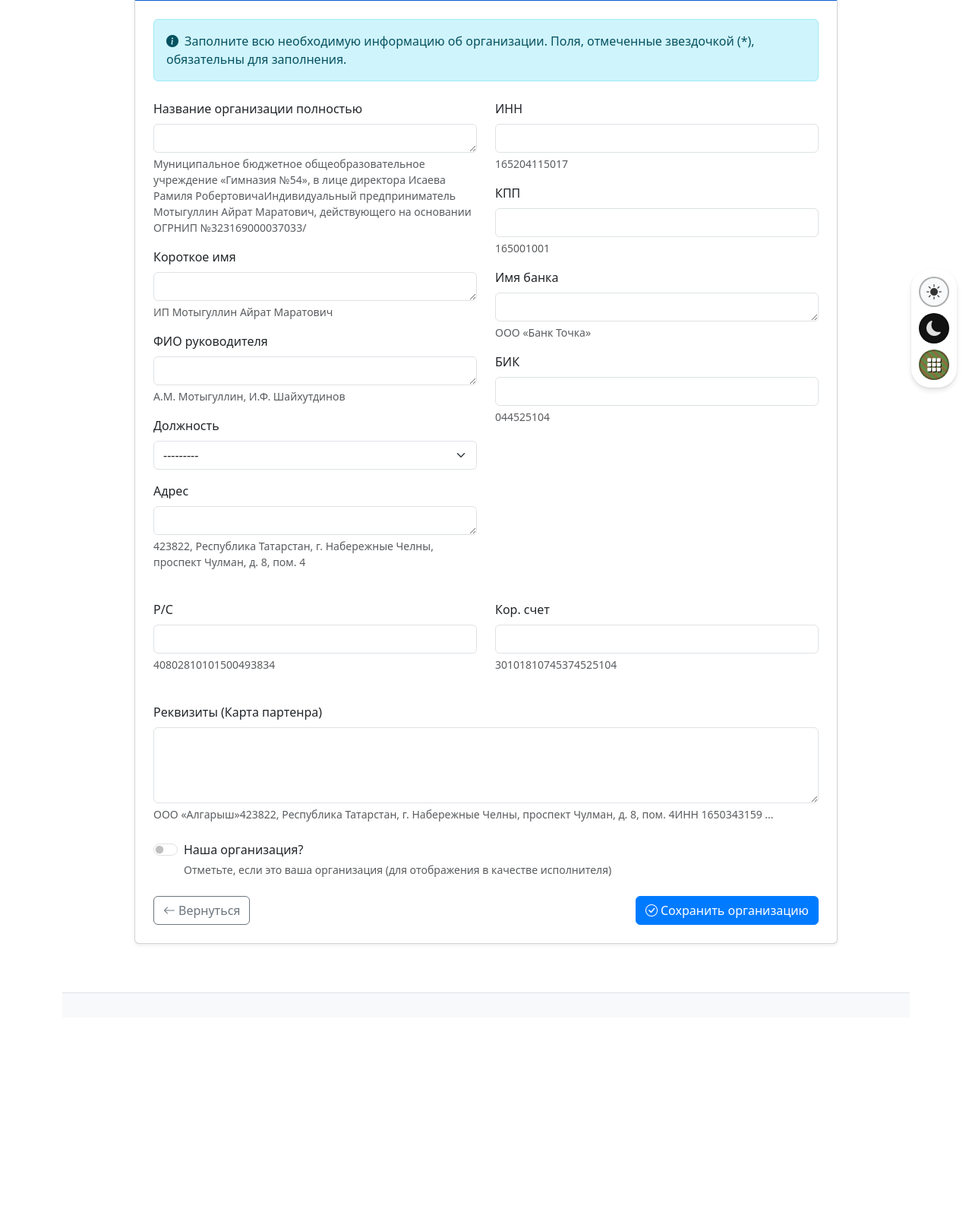
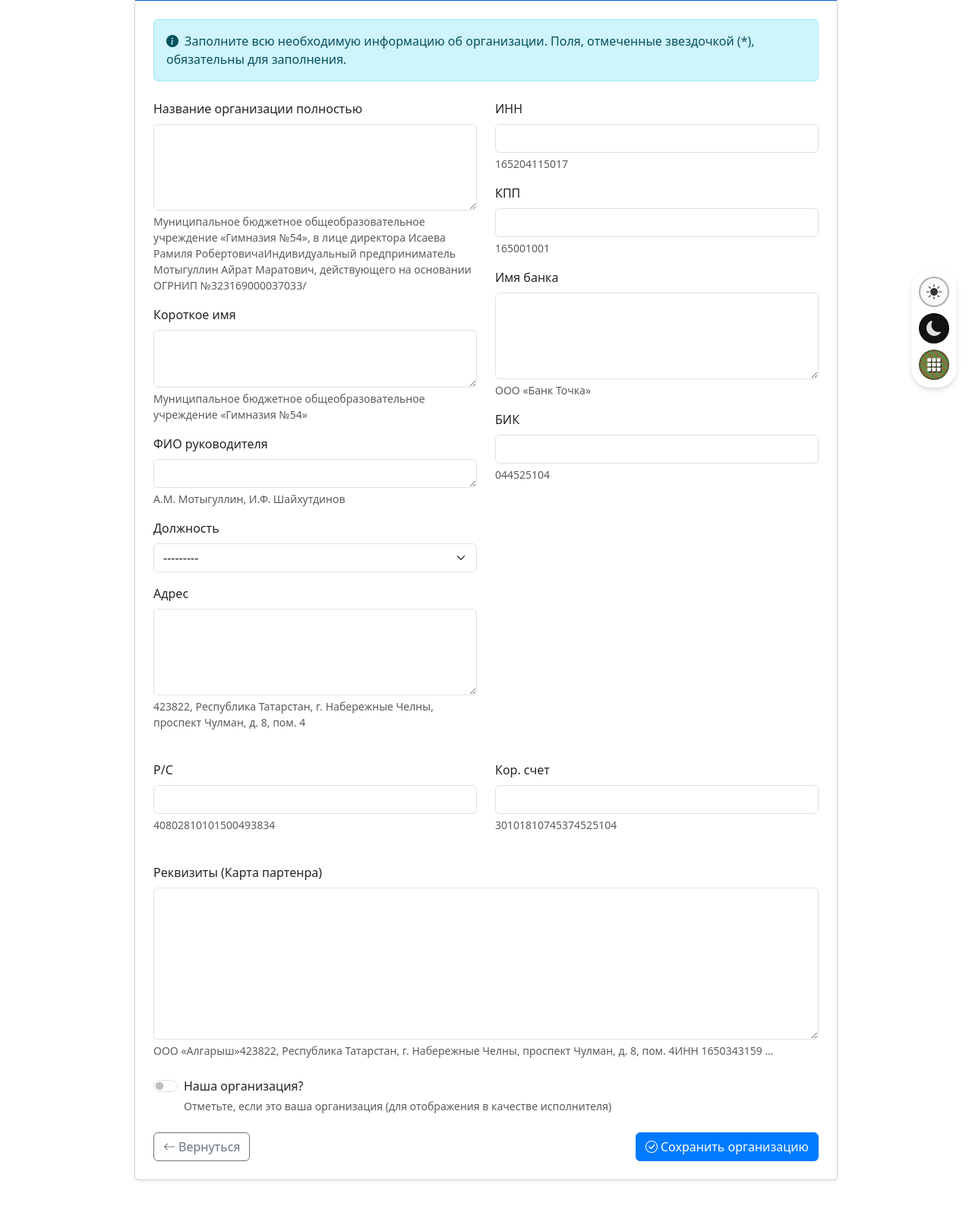
Before and after one commit to user116RUS/docs_create, a Django app: page /create_organisation/ in a window 1280 px wide. Shown: the part 270-1878 px from the top of the page at 76% size. Before the commit the page ends 1577 px from the top, so only its background shows below. Run offline with Django 5.2, Linux system fonts and the light colour scheme; the visitor is signed in with stand-in values (Sample User, id 1).

Commit message:
v_1 debug

```diff
--- a/main/models.py
+++ b/main/models.py
@@ -52,7 +52,7 @@ class Organisation(models.Model):
     short_name = models.TextField(
         max_length=100,
         verbose_name="Короткое имя",
-        help_text="ИП Мотыгуллин Айрат Маратович",
+        help_text="Муниципальное бюджетное общеобразовательное учреждение «Гимназия №54»",
 
     )
     correspondent_bank_account = models.CharField(
@@ -81,7 +81,7 @@ class Organisation(models.Model):
         verbose_name="Наша организация?",
     )
     def __str__(self):
-        return self.name
+        return self.short_name
 
 
 class Service(models.Model):
--- a/main/views.py
+++ b/main/views.py
@@ -332,6 +332,7 @@ def download_act(request, document_id):
     services_table = []
     total_sum = 0
     total_viewers = 0
+    prev_service_name = ""  # Добавляем переменную для хранения предыдущего названия услуги
 
     for i, service in enumerate(services, 1):
         # Если у услуги есть категории зрителей, создаем строки для каждой категории
@@ -341,9 +342,22 @@ def download_act(request, document_id):
                 total_sum += category_total
                 total_viewers += category.viewers
 
+                # Определяем название услуги
+                if j == 1:
+                    # Для первой категории запоминаем название услуги
+                    service_name = service.name
+                    prev_service_name = service_name
+                else:
+                    # Для последующих категорий оставляем пустое название (по умолчанию)
+                    service_name = ""
+
+                # Если сумма равна 0, берем предыдущее название услуги и добавляем "(СВО)"
+                if category_total == 0:
+                    service_name = f"{prev_service_name} (СВО)"
+
                 services_table.append({
                     'num': i if j == 1 else '',  # Номер услуги только для первой категории
-                    'service_name': service.name if j == 1 else '',  # Название услуги только для первой категории
+                    'service_name': service_name,  # Теперь используем переменную service_name
                     'service_date': service.date if j == 1 else '',  # Дата услуги только для первой категории
                     'category': True,  # Это категория зрителей
                     'viewers': category.viewers,
@@ -364,6 +378,7 @@ def download_act(request, document_id):
                 'price': 0,
                 'total': 0
             })
+            prev_service_name = service.name  # Сохраняем название услуги
 
     # Создаем список категорий зрителей для всех услуг (для обратной совместимости)
     viewer_categories = []
@@ -436,6 +451,7 @@ def download_invoice(request, document_id):
     services_table = []
     total_sum = 0
     total_viewers = 0
+    prev_service_name = ""  # Добавляем переменную для хранения предыдущего названия услуги
 
     for i, service in enumerate(services, 1):
         # Если у услуги есть категории зрителей, создаем строки для каждой категории
@@ -445,9 +461,22 @@ def download_invoice(request, document_id):
                 total_sum += category_total
                 total_viewers += category.viewers
 
+                # Определяем название услуги
+                if j == 1:
+                    # Для первой категории запоминаем название услуги
+                    service_name = service.name
+                    prev_service_name = service_name
+                else:
+                    # Для последующих категорий оставляем пустое название (по умолчанию)
+                    service_name = ""
+
+                # Если сумма равна 0, берем предыдущее название услуги и добавляем "(СВО)"
+                if category_total == 0:
+                    service_name = f"{prev_service_name} (СВО)"
+
                 services_table.append({
                     'num': i if j == 1 else '',  # Номер услуги только для первой категории
-                    'service_name': service.name if j == 1 else '',  # Название услуги только для первой категории
+                    'service_name': service_name,  # Теперь используем переменную service_name
                     'service_date': service.date if j == 1 else '',  # Дата услуги только для первой категории
                     'category': True,  # Это категория зрителей
                     'viewers': category.viewers,
@@ -468,6 +497,7 @@ def download_invoice(request, document_id):
                 'price': 0,
                 'total': 0
             })
+            prev_service_name = service.name  # Сохраняем название услуги
 
     # Создаем список категорий зрителей для всех услуг (для обратной совместимости)
     viewer_categories = []
@@ -541,6 +571,7 @@ def download_contract(request, document_id):
     services_table = []
     total_sum = 0
     total_viewers = 0
+    prev_service_name = ""  # Добавляем переменную для хранения предыдущего названия услуги
 
     for i, service in enumerate(services, 1):
         # Если у услуги есть категории зрителей, создаем строки для каждой категории
@@ -550,9 +581,22 @@ def download_contract(request, document_id):
                 total_sum += category_total
                 total_viewers += category.viewers
 
+                # Определяем название услуги
+                if j == 1:
+                    # Для первой категории запоминаем название услуги
+                    service_name = service.name
+                    prev_service_name = service_name
+                else:
+                    # Для последующих категорий оставляем пустое название (по умолчанию)
+                    service_name = ""
+
+                # Если сумма равна 0, берем предыдущее название услуги и добавляем "(СВО)"
+                if category_total == 0:
+                    service_name = f"{prev_service_name} (СВО)"
+
                 services_table.append({
                     'num': i if j == 1 else '',  # Номер услуги только для первой категории
-                    'service_name': service.name if j == 1 else '',  # Название услуги только для первой категории
+                    'service_name': service_name,  # Теперь используем переменную service_name
                     'service_date': service.date if j == 1 else '',  # Дата услуги только для первой категории
                     'category': True,  # Это категория зрителей
                     'viewers': category.viewers,
@@ -573,6 +617,7 @@ def download_contract(request, document_id):
                 'price': 0,
                 'total': 0
             })
+            prev_service_name = service.name  # Сохраняем название услуги
 
     # Создаем список категорий зрителей для всех услуг (для обратной совместимости)
     viewer_categories = []
@@ -663,6 +708,7 @@ def download_all_docs(request, document_id):
         services_table = []
         total_sum = 0
         total_viewers = 0
+        prev_service_name = ""  # Добавляем переменную для хранения предыдущего названия услуги
 
         for i, service in enumerate(services, 1):
             if service.viewer_categories.exists():
@@ -671,9 +717,22 @@ def download_all_docs(request, document_id):
                     total_sum += category_total
                     total_viewers += category.viewers
 
+                    # Определяем название услуги
+                    if j == 1:
+                        # Для первой категории запоминаем название услуги
+                        service_name = service.name
+                        prev_service_name = service_name
+                    else:
+                        # Для последующих категорий оставляем пустое название (по умолчанию)
+                        service_name = ""
+
+                    # Если сумма равна 0, берем предыдущее название услуги и добавляем "(СВО)"
+                    if category_total == 0:
+                        service_name = f"{prev_service_name} (СВО)"
+
                     services_table.append({
                         'num': i if j == 1 else '',
-                        'service_name': service.name if j == 1 else '',
+                        'service_name': service_name,
                         'service_date': service.date if j == 1 else '',
                         'category': True,
                         'viewers': category.viewers,
--- a/templates/main/create_docs.html
+++ b/templates/main/create_docs.html
@@ -1309,7 +1309,7 @@ document.addEventListener('DOMContentLoaded', function() {
                 <div class="col-md-6">
                     <div class="form-group mb-3">
                         <label class="form-label">Цена за единицу</label>
-                        <input type="number" class="form-control category-price" min="0.01" step="0.01" value="${price}" required>
+                        <input type="number" class="form-control category-price" min="0" step="0.01" value="${price}" required>
                         <div class="invalid-feedback"></div>
                     </div>
                 </div>
--- a/templates/main/create_organisation.html
+++ b/templates/main/create_organisation.html
@@ -10,6 +10,23 @@
     }
     .text-area-md {
         height: 100px !important;
+        resize: vertical; /* Добавляем возможность изменения размера по вертикали */
+        min-height: 100px; /* Минимальная высота */
+    }
+    .text-area-lg {
+        height: 114px !important; /* В 3 раза больше чем стандартная высота поля */
+        resize: vertical; /* Добавляем возможность изменения размера по вертикали */
+        min-height: 114px; /* Минимальная высота */
+    }
+    .text-area-xl {
+        height: 200px !important; /* Ещё больше для реквизитов */
+        resize: vertical; /* Добавляем возможность изменения размера по вертикали */
+        min-height: 200px; /* Минимальная высота */
+    }
+    .text-area-md-2x {
+        height: 76px !important; /* В 2 раза больше стандартной высоты */
+        resize: vertical;
+        min-height: 76px;
     }
 </style>
 <div class="row my-4">
@@ -36,7 +53,7 @@
                         <div class="col-md-6">
                             <div class="form-group mb-3">
                                 <label for="{{ form.name.id_for_label }}" class="form-label">{{ form.name.label }}</label>
-                                {{ form.name|addclass:"form-control input-sm" }}
+                                {{ form.name|addclass:"form-control text-area-lg" }}
                                 <div class="form-text">{{ form.name.help_text }}</div>
                                 {% if form.name.errors %}
                                 <div class="invalid-feedback d-block">
@@ -47,7 +64,7 @@
 
                             <div class="form-group mb-3">
                                 <label for="{{ form.short_name.id_for_label }}" class="form-label">{{ form.short_name.label }}</label>
-                                {{ form.short_name|addclass:"form-control input-sm" }}
+                                {{ form.short_name|addclass:"form-control text-area-md-2x" }}
                                 <div class="form-text">{{ form.short_name.help_text }}</div>
                                 {% if form.short_name.errors %}
                                 <div class="invalid-feedback d-block">
@@ -79,7 +96,7 @@
 
                             <div class="form-group mb-3">
                                 <label for="{{ form.address.id_for_label }}" class="form-label">{{ form.address.label }}</label>
-                                {{ form.address|addclass:"form-control input-sm" }}
+                                {{ form.address|addclass:"form-control text-area-lg" }}
                                 <div class="form-text">{{ form.address.help_text }}</div>
                                 {% if form.address.errors %}
                                 <div class="invalid-feedback d-block">
@@ -114,7 +131,7 @@
 
                             <div class="form-group mb-3">
                                 <label for="{{ form.bank_name.id_for_label }}" class="form-label">{{ form.bank_name.label }}</label>
-                                {{ form.bank_name|addclass:"form-control input-sm" }}
+                                {{ form.bank_name|addclass:"form-control text-area-lg" }}
                                 <div class="form-text">{{ form.bank_name.help_text }}</div>
                                 {% if form.bank_name.errors %}
                                 <div class="invalid-feedback d-block">
@@ -166,7 +183,7 @@
 
                     <div class="form-group mb-4">
                         <label for="{{ form.requisites.id_for_label }}" class="form-label">{{ form.requisites.label }}</label>
-                        {{ form.requisites|addclass:"form-control text-area-md" }}
+                        {{ form.requisites|addclass:"form-control text-area-xl" }}
                         <div class="form-text">{{ form.requisites.help_text }}</div>
                         {% if form.requisites.errors %}
                         <div class="invalid-feedback d-block">
```
Also changed, not shown: DOC/settings.py (+4 -7 lines), 1 other file.
